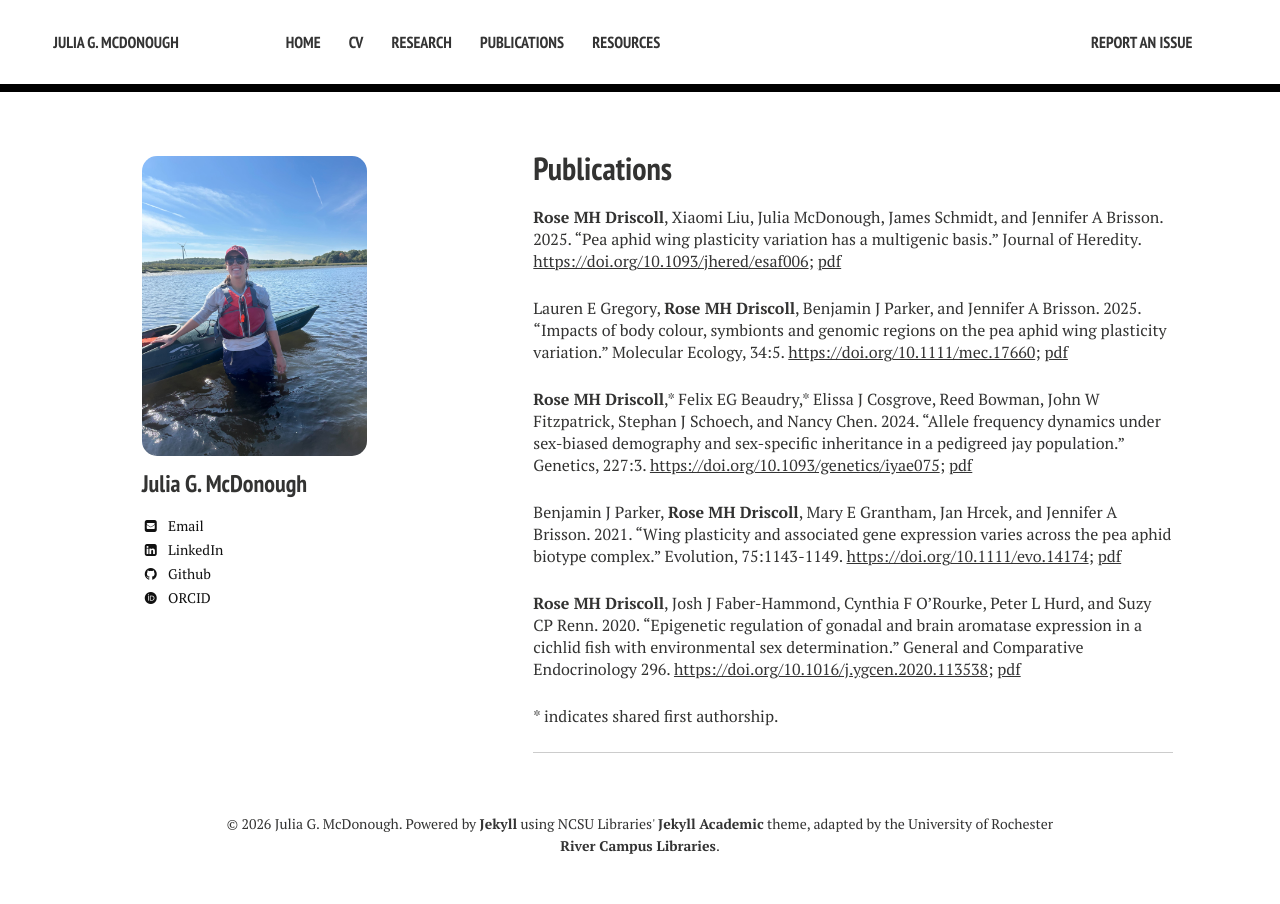
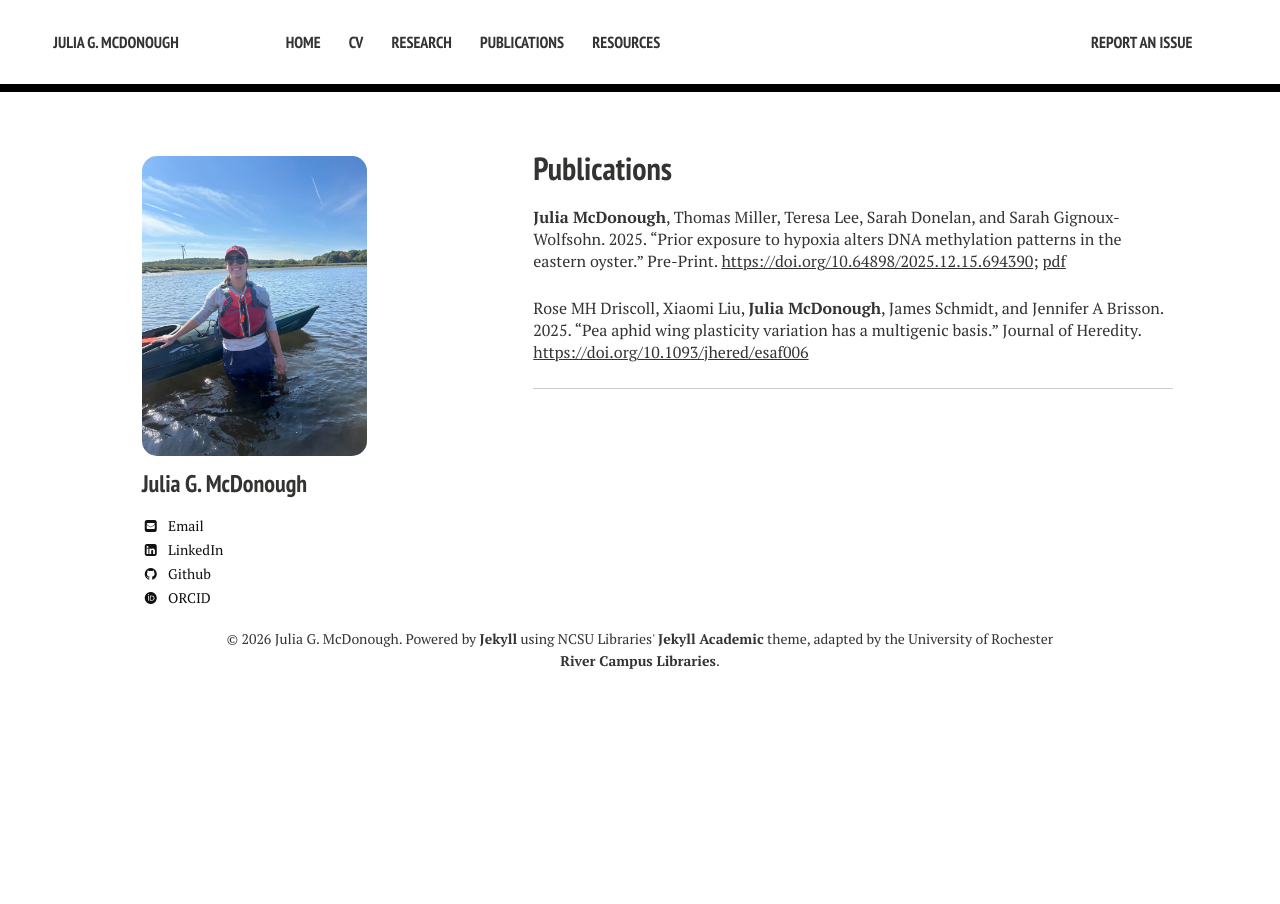
Before and after one commit to jgmcdonough/jgmcdonough.github.io, a Jekyll site: the page built from publications.md, in a window 1280 px wide. Built offline with Jekyll 4.4.1, drawn with Linux system fonts in a browser that asks for light colours; nearby versions of some CDN libraries; some web fonts are replaced.

Commit message:
Update publications.md

```diff
--- a/publications.md
+++ b/publications.md
@@ -3,14 +3,6 @@ layout: page
 title: Publications
 ---
 
-**Rose MH Driscoll**, Xiaomi Liu, Julia McDonough, James Schmidt, and Jennifer A Brisson. 2025. “Pea aphid wing plasticity variation has a multigenic basis.” Journal of Heredity. [https://doi.org/10.1093/jhered/esaf006](https://doi.org/10.1093/jhered/esaf006); [pdf](/pdf/Driscoll-2025-accepted-ms.pdf)
+**Julia McDonough**, Thomas Miller, Teresa Lee, Sarah Donelan, and Sarah Gignoux-Wolfsohn. 2025. "Prior exposure to hypoxia alters DNA methylation patterns in the eastern oyster." Pre-Print. [https://doi.org/10.64898/2025.12.15.694390](https://doi.org/10.64898/2025.12.15.694390); [pdf](/pdf/mcdonough2025_preprint.pdf)
 
-Lauren E Gregory, **Rose MH Driscoll**, Benjamin J Parker, and Jennifer A Brisson. 2025. “Impacts of body colour, symbionts and genomic regions on the pea aphid wing plasticity variation.” Molecular Ecology, 34:5. [https://doi.org/10.1111/mec.17660](https://doi.org/10.1111/mec.17660); [pdf](/pdf/Gregory-2025.pdf)
-
-**Rose MH Driscoll**,\* Felix EG Beaudry,\* Elissa J Cosgrove, Reed Bowman, John W Fitzpatrick, Stephan J Schoech, and Nancy Chen. 2024. “Allele frequency dynamics under sex-biased demography and sex-specific inheritance in a pedigreed jay population.” Genetics, 227:3. [https://doi.org/10.1093/genetics/iyae075](https://doi.org/10.1093/genetics/iyae075); [pdf](/pdf/Driscoll-2024.pdf)
-
-Benjamin J Parker, **Rose MH Driscoll**, Mary E Grantham, Jan Hrcek, and Jennifer A Brisson. 2021. “Wing plasticity and associated gene expression varies across the pea aphid biotype complex.” Evolution, 75:1143-1149. [https://doi.org/10.1111/evo.14174](https://doi.org/10.1111/evo.14174); [pdf](/pdf/Parker-2021.pdf)
-
-**Rose MH Driscoll**, Josh J Faber-Hammond, Cynthia F O'Rourke, Peter L Hurd, and Suzy CP Renn. 2020. “Epigenetic regulation of gonadal and brain aromatase expression in a cichlid fish with environmental sex determination.” General and Comparative Endocrinology 296. [https://doi.org/10.1016/j.ygcen.2020.113538](https://doi.org/10.1016/j.ygcen.2020.113538); [pdf](/pdf/Driscoll-2020.pdf)
-
-\* indicates shared first authorship.
+Rose MH Driscoll, Xiaomi Liu, **Julia McDonough**, James Schmidt, and Jennifer A Brisson. 2025. “Pea aphid wing plasticity variation has a multigenic basis.” Journal of Heredity. [https://doi.org/10.1093/jhered/esaf006](https://doi.org/10.1093/jhered/esaf006)
```
